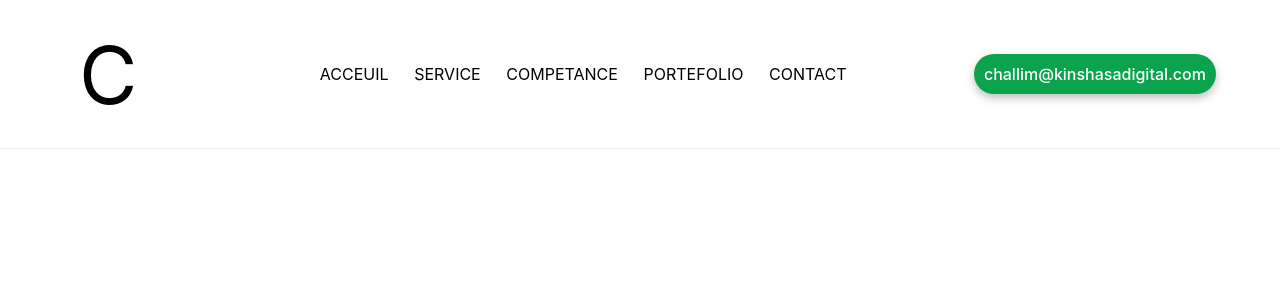
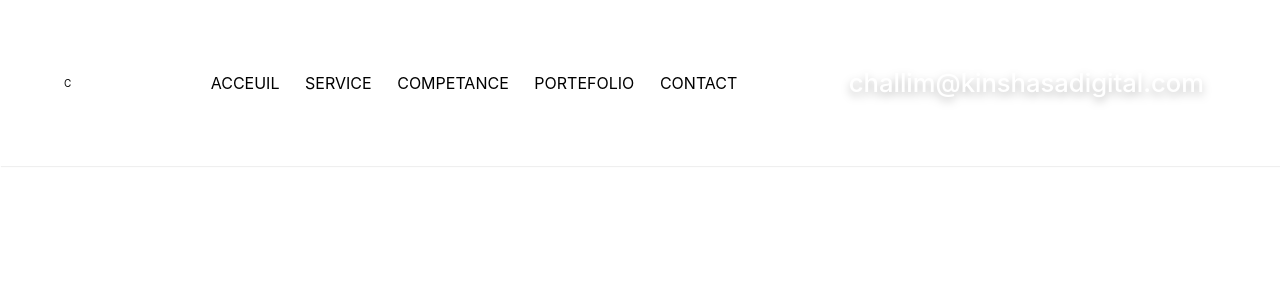
Before and after one commit to Mira-morisho/portefolio-challim, a React (Create React App) app: page / in a window 1280 px wide. Shown: the top 300 px of the page. Built offline with nearby package versions, Linux system fonts and the light colour scheme.

Commit message:
modification css

```diff
--- a/src/styles/Header.css
+++ b/src/styles/Header.css
@@ -11,20 +11,19 @@ align-items: center;
 box-shadow: 1px 1px 1px #efefef;
 }
 .logo{
-    margin: 0 15px;
-    font-size: 80px;
+    padding: 0px;
+    border: none;
+    box-sizing: border-box;
+    margin: 0px;
+    font-family: var(--font-neue);
+    font-size: 62.5%;
+    transition: all 0.3s ease-in-out 0s;
 }
+
 .logo:hover{
     transform: scale(1.5);
 }
-/* .navigation{
-    flex: 90%;
-    display: flex;
-    flex-direction: row;
-    justify-content: flex-end;
-    align-items: center;
 
-} */
     .header li{
         display: inline-block;
         align-items: center;
@@ -44,21 +43,34 @@ box-shadow: 1px 1px 1px #efefef;
         justify-content: center;
         align-items: center;
         margin:0 25px;
+        font-family: var(--font-neue);
+        font-weight: 400;
+        font-size: 1.6rem;
+        line-height: 2.4rem;
+        text-transform: uppercase;
+         display: bloc
     }
 
     .header .mail {
-        padding: 10px;
-         border-radius: 25px;
-        text-align: center;
+         align-items: center;
         background-color: #0CA34D;
         color: white;
         filter: drop-shadow(0px 4px 4px rgba(0, 0, 0, 0.25));
         border: none;
         font-family: 'Inter';
         font-weight: 500;
-        font-size: 16px;
-         text-align: center;
-    }
+        text-align: center;
+        position: relative;
+        z-index: 2;
+        font-size: 1.6rem;
+        line-height: 150%;
+        background: var(--green);
+       padding: 12px;
+       border-radius: 50px;
+}
+
+
+
     .header .mail:hover{
         transform: scale(1.1);
     }
```
